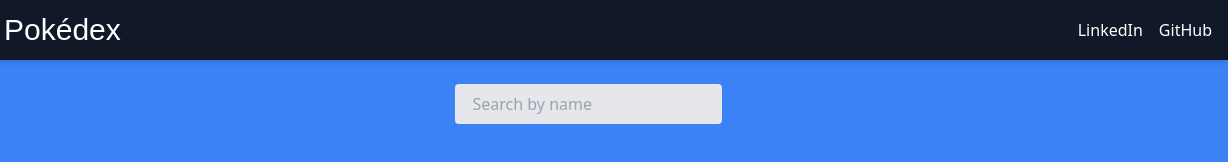
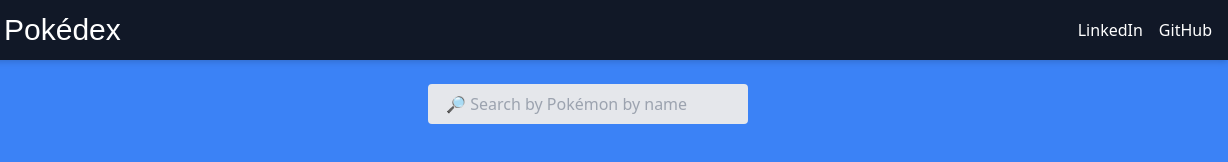
Before and after one commit to ignaciomercado4/pokedex, a website: page index.html in a window 1280 px wide. Shown: the full height of the page, 52-1280 px from the left. Drawn offline with nearby package versions, Linux system fonts and the light colour scheme; no server answers; a web font is replaced by a local one.

Commit message:
changes styling in search bar and capitalizes pokemon types

```diff
--- a/index.html
+++ b/index.html
@@ -44,8 +44,8 @@
     <main class="py-6">
         <div class="flex justify-center mb-6">
             <input type="text"
-                class="bg-gray-200 appearance-none border-2 border-gray-200 rounded py-2 px-4 text-gray-700 leading-tight focus:outline-none focus:bg-white focus:border-red-500"
-                id="search-bar" placeholder="Search by name">
+                class="bg-gray-200 appearance-none border-2 border-gray-200 rounded w-1/4 py-2 px-4 text-gray-700 leading-tight focus:outline-none focus:bg-white focus:border-red-500"
+                id="search-bar" placeholder="🔎 Search by Pokémon by name">
         </div>
 
         <div class="container mx-auto p-4">
--- a/src/main.js
+++ b/src/main.js
@@ -76,7 +76,7 @@ function createPokemonCards(pokemonData) {
                         <strong>Weight:</strong> ${(pokemon.weight / 10).toFixed(1)} kg / ${((pokemon.weight / 10) * 2.20).toFixed(1)} lbs
                     </p>
                     <p class="text-sm text-gray-600 pokemon-type">
-                        <strong>Type(s):</strong> ${pokemon.types}
+                        <strong>Type(s):</strong> ${pokemon.types[0].toUpperCase() + pokemon.types.substring(1)}
                     </p>
                 </div>
             </div>`;
```
